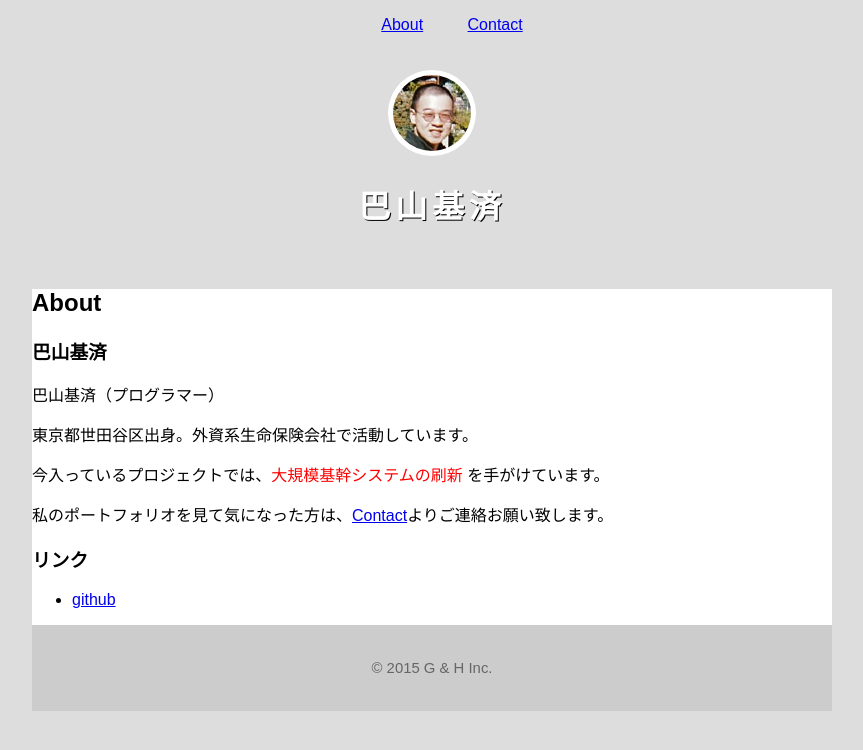
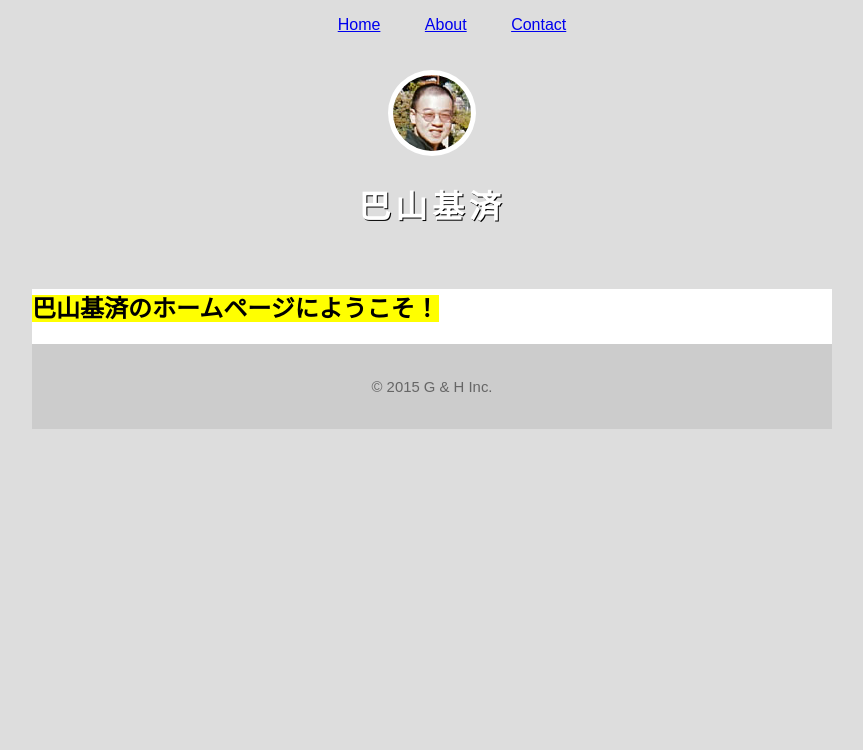
Before and after one commit to tomoyama/motosumi.tomoyama, a plain HTML site: page index.html in a window 1280 px wide. Shown: the whole page, without its empty margins (208-1071 px from the left). Drawn offline with Linux system fonts and the light colour scheme.

Commit message:
third commit

```diff
--- a/index.html
+++ b/index.html
@@ -9,8 +9,8 @@
     <header>
       <nav>
         <ul>
-          <!--<li><a href="index.html">Home</a></li>-->
-          <li><a href="about.html" class="selected">About</a></li>
+          <li><a href="index.html"class="selected">Home</a></li>
+          <li><a href="about.html" >About</a></li>
           <li><a href="contact.html">Contact</a></li>
         </ul>
       </nav>
@@ -21,16 +21,16 @@
     </header>
     <div class="container">
       <section>
-        <h2>About</h2>
-        <h3>巴山基済</h3>
-        <p>巴山基済（プログラマー）</p>
-        <p>東京都世田谷区出身。外資系生命保険会社で活動しています。</p>
-        <p>今入っているプロジェクトでは、<span class="red">大規模基幹システムの刷新</span> を手がけています。</p>
-        <p>私のポートフォリオを見て気になった方は、<a href="contact.html">Contact</a>よりご連絡お願い致します。</p>
-        <h3>リンク</h3>
-        <ul>
-         <li><a href=" https://github.com/tomoyama/tomoyama.git" target="_blank">github</a></li>
-        </ul>
+        <!--<h2></h2>-->
+        <h2><span style="background-color: yellow;">巴山基済のホームページにようこそ！</span></h2>
+        <!--<p>巴山基済（プログラマー）</p>-->
+        <!--<p></p>-->
+        <!--<p>今入っているプロジェクトでは、<span class="red">大規模基幹システムの刷新</span> を手がけています。</p>-->
+        <!--<p>私のポートフォリオを見て気になった方は、<a href="contact.html">Contact</a>よりご連絡お願い致します。</p>-->
+        <!--<h3>リンク</h3>-->
+        <!--<ul>-->
+        <!-- <li><a href=" https://github.com/tomoyama/" target="_blank">github</a></li>-->
+        <!--</ul>-->
       </section>
       <footer>
         <p>&copy; 2015 G & H Inc.</p>
```
Also changed, not shown: about.html (+5 -1 lines).
